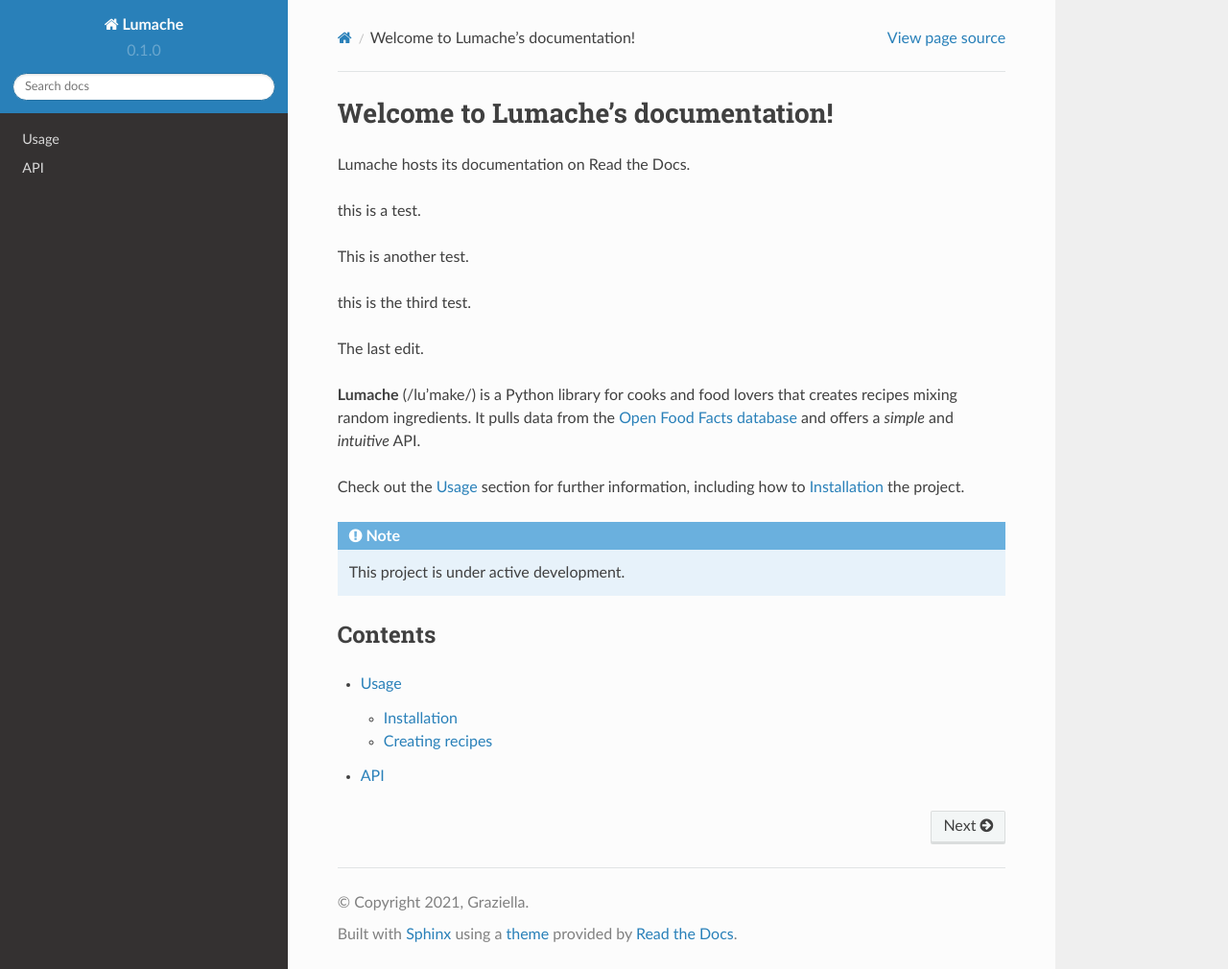
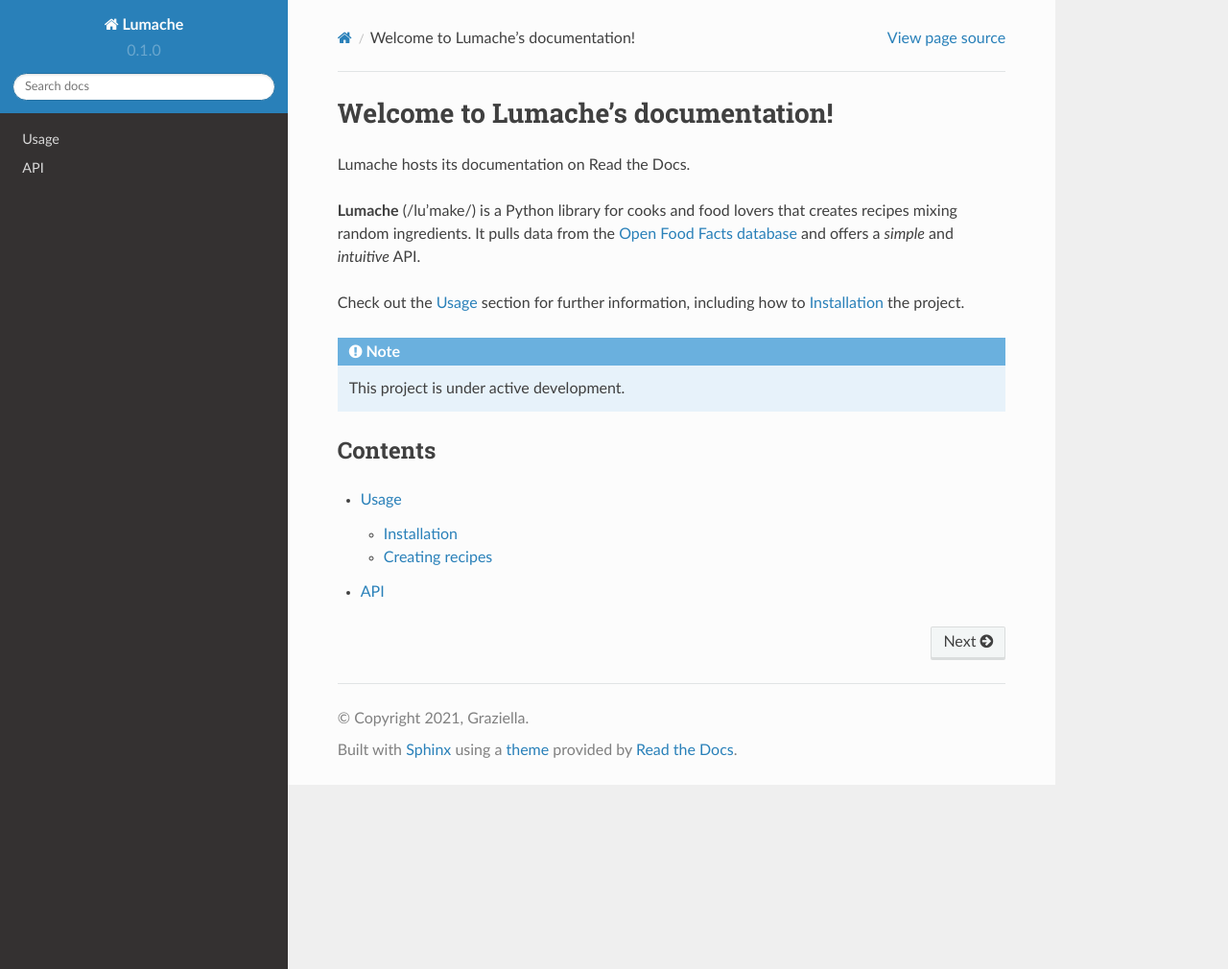
Before and after one commit to huangxdtc/dac, a Sphinx documentation site: the page built from docs/source/index.rst, in a window 1280 px wide and 1010 px high. Shown: the whole window at 96% size. Built offline with Sphinx 7.4.7 and the Read the Docs theme 2.0.0, drawn with Linux system fonts in a browser that asks for light colours.

Commit message:
updated index.rst

```diff
--- a/docs/source/index.rst
+++ b/docs/source/index.rst
@@ -3,13 +3,6 @@ Welcome to Lumache's documentation!
 
 Lumache hosts its documentation on Read the Docs.
 
-this is a test.
-
-This is another test.
-
-this is the third test.
-
-The last edit.
 
 **Lumache** (/lu'make/) is a Python library for cooks and food lovers
 that creates recipes mixing random ingredients.
```
